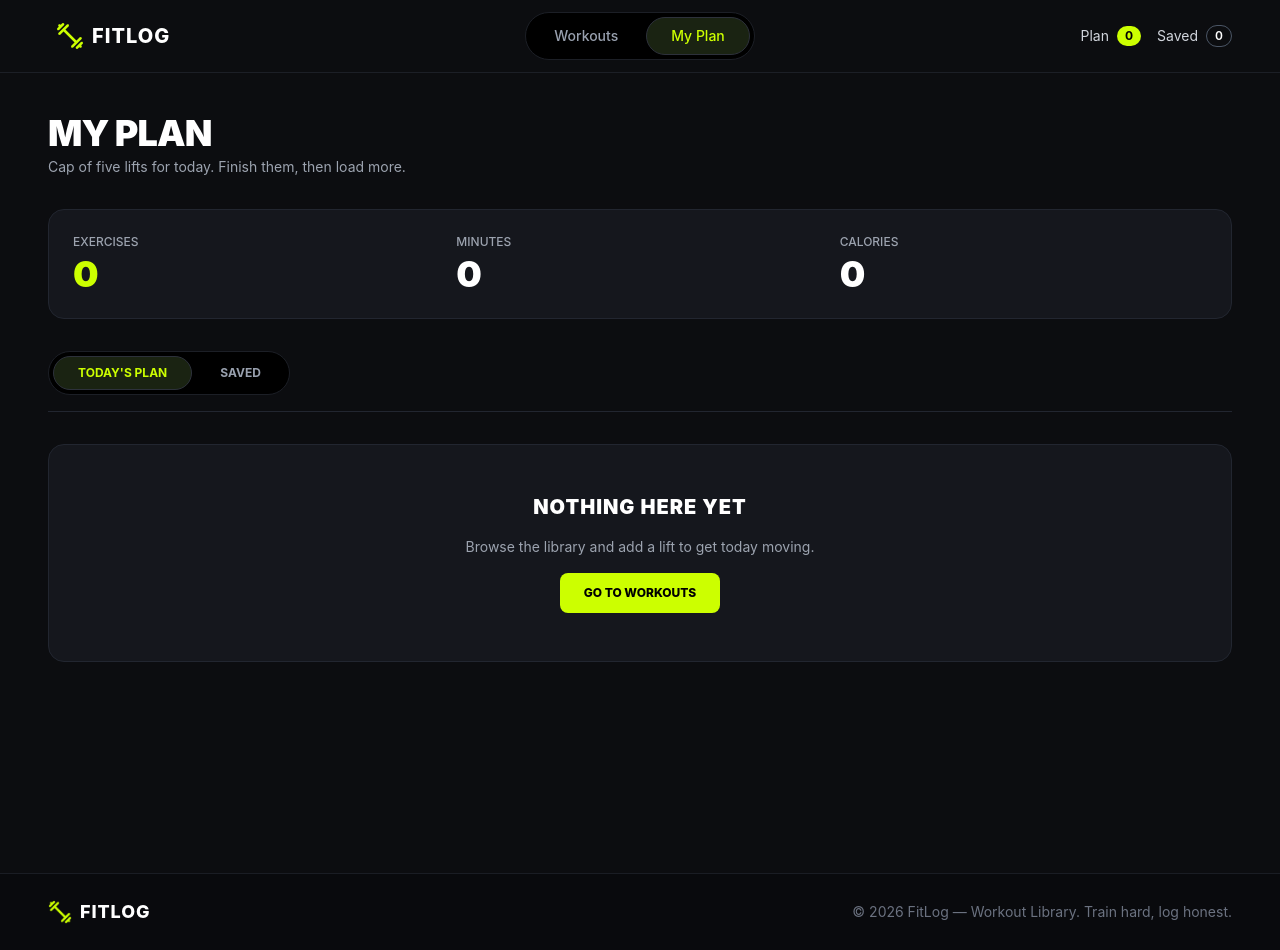
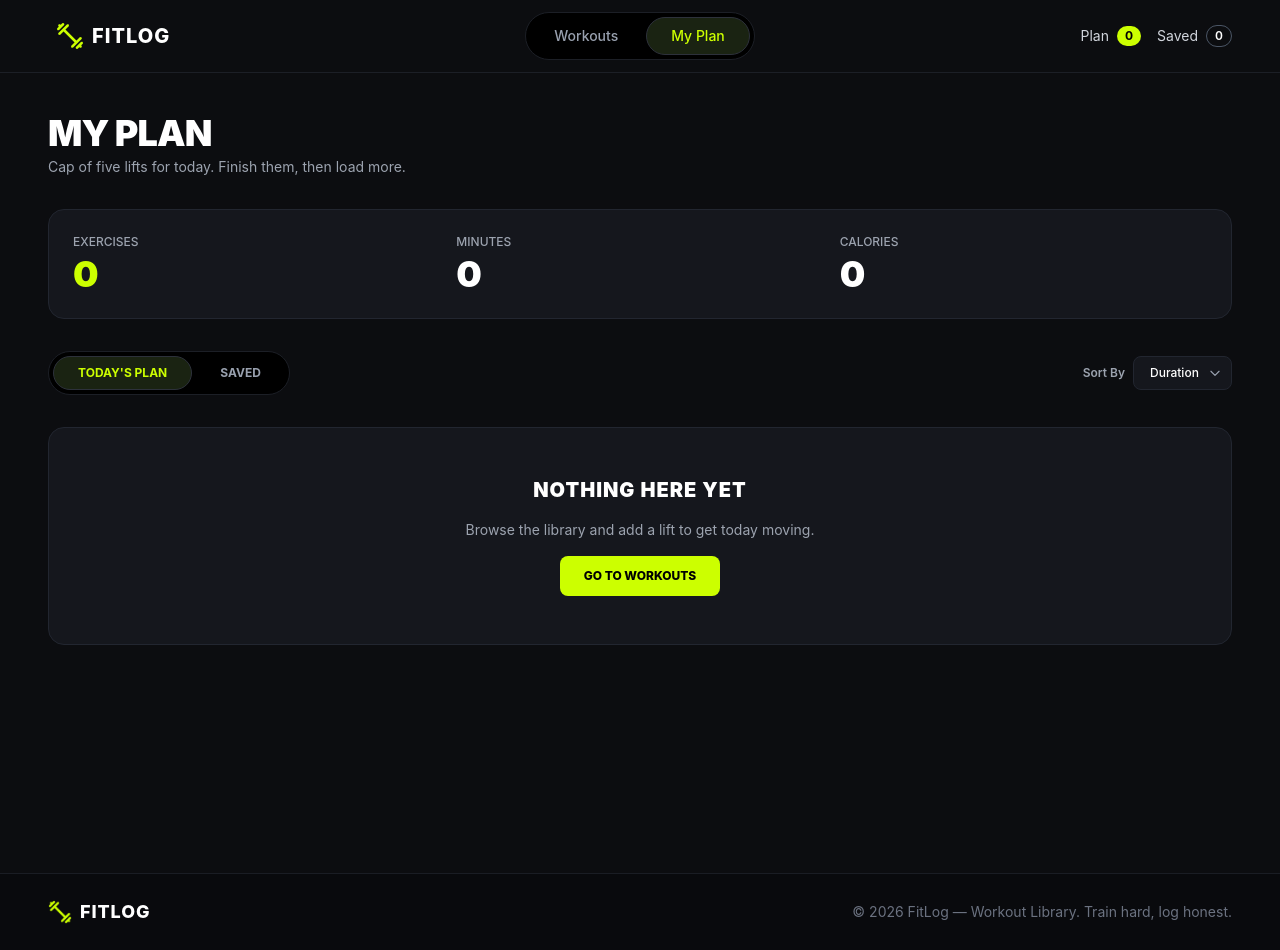
Before and after one commit to noushinfatema/fit-log, a Next.js app: page /my-plan in a window 1280 px wide. Built offline with nearby package versions, Linux system fonts and the light colour scheme.

Commit message:
Added the sort by feature in the my-plan page

```diff
--- a/src/app/my-plan/page.tsx
+++ b/src/app/my-plan/page.tsx
@@ -1,31 +1,59 @@
 'use client';
 
-import React, { useState } from 'react';
+import React, { useState, useMemo } from 'react';
 import Image from 'next/image';
 import Link from 'next/link';
-import { usePlan } from '@/context/PlanContext';
+import toast from 'react-hot-toast';
+import { usePlan, Workout } from '@/context/PlanContext';
+
+type SortOption = 'duration' | 'calories' | 'rating';
 
 const MyPlanPage = () => {
   const { planList, savedList, removeFromPlan, removeFromSaved } = usePlan();
   const [activeTab, setActiveTab] = useState<'plan' | 'saved'>('plan');
+  const [sortBy, setSortBy] = useState<SortOption>('duration');
 
-  const activeList = activeTab === 'plan' ? planList : savedList;
+  const currentList = activeTab === 'plan' ? planList : savedList;
 
-  // Calculate live metric stats
-  const totalExercises = activeList.length;
-  const totalMinutes = activeList.reduce(
-    (acc, curr) => acc + (Number(curr.duration) || 0),
-    0
-  );
-  const totalCalories = activeList.reduce(
-    (acc, curr) => acc + (Number(curr.calories) || 0),
-    0
-  );
+  const parseNum = (val: string | number | undefined): number => {
+    if (typeof val === 'number') return val;
+    if (!val) return 0;
+    const match = String(val).match(/\d+/);
+    return match ? parseInt(match[0], 10) : 0;
+  };
+
+  const totalExercises = currentList.length;
+  const totalMinutes = useMemo(() => {
+    return currentList.reduce((acc, item) => acc + parseNum(item.duration), 0);
+  }, [currentList]);
+
+  const totalCalories = useMemo(() => {
+    return currentList.reduce((acc, item) => acc + parseNum(item.calories), 0);
+  }, [currentList]);
+
+  const sortedList = useMemo(() => {
+    return [...currentList].sort((a, b) => {
+      if (sortBy === 'duration') {
+        return parseNum(a.duration) - parseNum(b.duration);
+      }
+      if (sortBy === 'calories') {
+        return parseNum(a.calories) - parseNum(b.calories);
+      }
+      if (sortBy === 'rating') {
+        return parseNum(b.rating) - parseNum(a.rating);
+      }
+      return 0;
+    });
+  }, [currentList, sortBy]);
+
+  const handleMarkAsDone = (workoutName: string) => {
+    toast.success(`Completed "${workoutName}"! Great work!`);
+  };
 
   return (
     <main className="min-h-screen bg-[#0C0D10] px-6 md:px-12 py-10">
       <div className="w-full space-y-8">
-        {/* Title */}
+
         <div>
           <h1 className="text-white text-3xl sm:text-4xl font-black uppercase tracking-tight">
             MY PLAN
@@ -35,7 +63,6 @@ const MyPlanPage = () => {
           </p>
         </div>
 
-        {/* Live Metrics Summary Row */}
         <div className="bg-[#15171D] border border-[#222630] rounded-2xl p-6 grid grid-cols-3 gap-4">
           <div>
             <p className="text-[#9CA3AF] text-xs font-medium uppercase">Exercises</p>
@@ -57,8 +84,8 @@ const MyPlanPage = () => {
           </div>
         </div>
 
-        {/* Tab Selection */}
-        <div className="flex justify-between items-center border-b border-[#222630] pb-4">
+        <div className="flex flex-col sm:flex-row justify-between items-start sm:items-center gap-4">
+          {/* Tabs */}
           <div className="bg-[#000000] p-1 rounded-full border border-[#1C1F26] inline-flex gap-1">
             <button
               onClick={() => setActiveTab('plan')}
@@ -68,7 +95,7 @@ const MyPlanPage = () => {
                   : 'text-gray-400 hover:text-white'
               }`}
             >
-              Today's Plan
+              Today&apos;s Plan
             </button>
             <button
               onClick={() => setActiveTab('saved')}
@@ -81,10 +108,33 @@ const MyPlanPage = () => {
               Saved
             </button>
           </div>
+
+          <div className="flex items-center gap-2">
+            <span className="text-[#9CA3AF] text-xs font-semibold">Sort By</span>
+            <div className="relative">
+              <select
+                value={sortBy}
+                onChange={(e) => setSortBy(e.target.value as SortOption)}
+                className="bg-[#15171D] border border-[#222630] text-white text-xs font-medium px-4 py-2 pr-8 rounded-lg appearance-none cursor-pointer focus:outline-none focus:border-[#CCFF00]"
+              >
+                <option value="duration">Duration</option>
+                <option value="calories">Calories</option>
+                <option value="rating">Rating</option>
+              </select>
+
+              <svg
+                className="w-3.5 h-3.5 text-gray-400 absolute right-2.5 top-1/2 -translate-y-1/2 pointer-events-none"
+                fill="none"
+                stroke="currentColor"
+                viewBox="0 0 24 24"
+              >
+                <path strokeLinecap="round" strokeLinejoin="round" strokeWidth="2" d="M19 9l-7 7-7-7" />
+              </svg>
+            </div>
+          </div>
         </div>
 
-        {/* Empty State */}
-        {activeList.length === 0 ? (
+        {sortedList.length === 0 ? (
           <div className="bg-[#15171D] border border-[#222630] rounded-2xl p-12 text-center space-y-4">
             <h3 className="text-white text-xl font-black uppercase tracking-wider">
               NOTHING HERE YET
@@ -102,15 +152,15 @@ const MyPlanPage = () => {
             </div>
           </div>
         ) : (
-          /* Workouts List */
+
           <div className="space-y-4">
-            {activeList.map((item) => (
+            {sortedList.map((item) => (
               <div
                 key={item.id}
                 className="bg-[#15171D] border border-[#222630] rounded-2xl p-4 sm:p-5 flex flex-col sm:flex-row items-center justify-between gap-4"
               >
                 <div className="flex items-center gap-4 w-full sm:w-auto">
-                  <div className="relative w-24 h-16 rounded-xl overflow-hidden bg-[#1C1F26] shrink-0">
+                  <div className="relative w-28 h-20 rounded-xl overflow-hidden bg-[#1C1F26] shrink-0">
                     <Image
                       src={item.image || '/assets/banner.png'}
                       alt={item.name}
@@ -119,17 +169,37 @@ const MyPlanPage = () => {
                     />
                   </div>
                   <div>
-                    <h4 className="text-white font-extrabold uppercase text-sm sm:text-base">
+                    <h4 className="text-white font-black uppercase text-sm sm:text-base tracking-wide">
                       {item.name}
                     </h4>
                     <p className="text-[#9CA3AF] text-xs mt-0.5">{item.equipment}</p>
-                    <div className="flex items-center gap-3 text-xs text-[#9CA3AF] mt-2">
-                      <span>⏱ {item.duration} min</span>
-                      <span>🔥 {item.calories} kcal</span>
-                      <span>⭐ {item.rating}</span>
+
+                    <div className="flex items-center gap-4 text-xs text-[#9CA3AF] mt-2 font-medium">
+
+                      <span className="flex items-center gap-1">
+                        <svg className="w-3.5 h-3.5 text-[#9CA3AF]" fill="none" stroke="currentColor" viewBox="0 0 24 24">
+                          <path strokeLinecap="round" strokeLinejoin="round" strokeWidth="2" d="M12 8v4l3 3m6-3a9 9 0 11-18 0 9 9 0 0118 0z" />
+                        </svg>
+                        {parseNum(item.duration)} min
+                      </span>
+
+                      <span className="flex items-center gap-1">
+                        <svg className="w-3.5 h-3.5 text-[#9CA3AF]" fill="currentColor" viewBox="0 0 20 20">
+                          <path fillRule="evenodd" d="M12.395 2.553a1 1 0 00-1.45-.385c-.345.23-.614.558-.822.88-.431.67-.654 1.484-.777 2.22-.096.575-.156 1.13-.198 1.57A6.996 6.996 0 005 13a7 7 0 0014 0c0-2.483-1.074-4.751-2.784-6.32a8.003 8.003 0 00-3.821-4.127zM11 13a2 2 0 10-4 0 2 2 0 004 0z" clipRule="evenodd" />
+                        </svg>
+                        {parseNum(item.calories)} kcal
+                      </span>
+
+                      <span className="flex items-center gap-1">
+                        <svg className="w-3.5 h-3.5 text-[#9CA3AF]" fill="none" stroke="currentColor" viewBox="0 0 24 24">
+                          <path strokeLinecap="round" strokeLinejoin="round" strokeWidth="2" d="M11.049 2.927c.3-.921 1.603-.921 1.902 0l1.519 4.674a1 1 0 00.95.69h4.915c.969 0 1.371 1.24.588 1.81l-3.976 2.888a1 1 0 00-.363 1.118l1.518 4.674c.3.922-.755 1.688-1.538 1.118l-3.976-2.888a1 1 0 00-1.176 0l-3.976 2.888c-.783.57-1.838-.197-1.538-1.118l1.518-4.674a1 1 0 00-.363-1.118l-3.976-2.888c-.784-.57-.38-1.81.588-1.81h4.914a1 1 0 00.951-.69l1.519-4.674z" />
+                        </svg>
+                        {item.rating}
+                      </span>
                     </div>
                   </div>
                 </div>
+
 
                 <div className="flex items-center gap-3 w-full sm:w-auto justify-end">
                   <Link
@@ -138,13 +208,28 @@ const MyPlanPage = () => {
                   >
                     View Details
                   </Link>
+
+                  {activeTab === 'plan' && (
+                    <button
+                      onClick={() => handleMarkAsDone(item.name)}
+                      className="bg-[#CCFF00] hover:bg-[#b0e200] text-black font-extrabold text-xs px-4 py-2 rounded-lg transition-colors flex items-center gap-1.5"
+                    >
+                      <svg className="w-3.5 h-3.5 stroke-black" fill="none" stroke="currentColor" viewBox="0 0 24 24">
+                        <path strokeLinecap="round" strokeLinejoin="round" strokeWidth="3" d="M5 13l4 4L19 7" />
+                      </svg>
+                      <span>Mark as Done</span>
+                    </button>
+                  )}
+
+
                   <button
                     onClick={() =>
                       activeTab === 'plan'
                         ? removeFromPlan(item.id)
                         : removeFromSaved(item.id)
                     }
-                    className="text-gray-400 hover:text-red-500 text-lg px-2"
+                    className="text-gray-400 hover:text-white font-bold text-sm px-2 py-1 transition-colors"
+                    title="Remove workout"
                   >
                     ✕
                   </button>
--- a/src/components/homepage/Banner.tsx
+++ b/src/components/homepage/Banner.tsx
@@ -23,7 +23,7 @@ const Banner = () => {
             WORKOUT LIBRARY
           </p>
 
-          <h1 className="text-white text-4xl sm:text-5xl lg:text-6xl font-black uppercase tracking-tight leading-[1.1]">
+          <h1 className="text-white text-4xl sm:text-5xl lg:text-6xl font-bold font-black uppercase tracking-tight leading-[1.1]">
             TRAIN WITH INTENT. <br className="hidden sm:inline" />
             LOG EVERY SET.
           </h1>
@@ -55,13 +55,12 @@ const Banner = () => {
           </div>
         </div>
 
-        {/* Right Banner Image */}
         <div className="lg:col-span-5 flex justify-center lg:justify-end">
           <Image
             src={bannerimg}
             alt="Gym Athlete Training"
             priority
-            className="object-contain max-h-[350px] lg:max-h-[400px] drop-shadow-2xl"
+            className="object-contain max-h-87.5 lg:max-h-100 drop-shadow-2xl"
           />
         </div>
 
```
